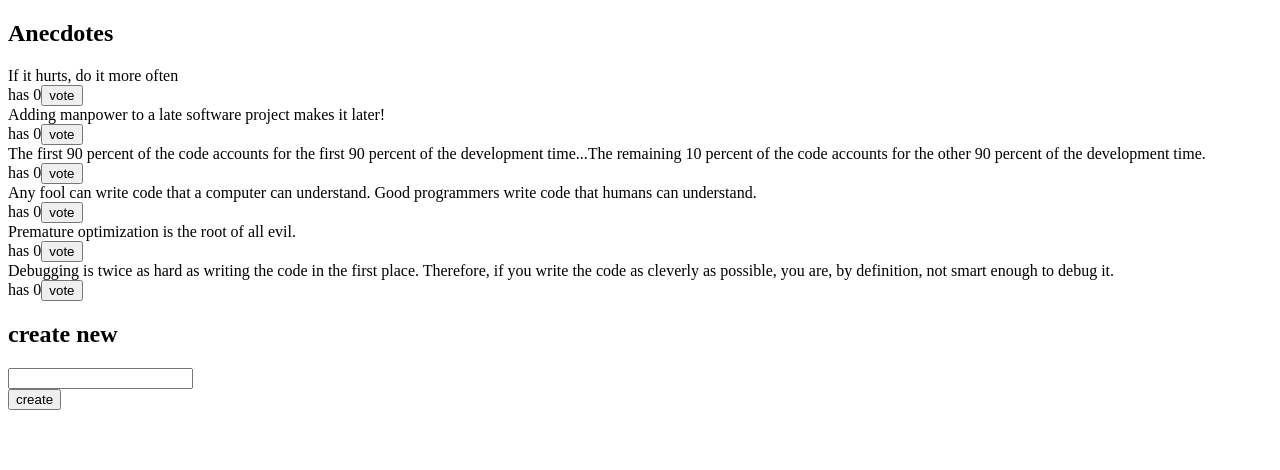
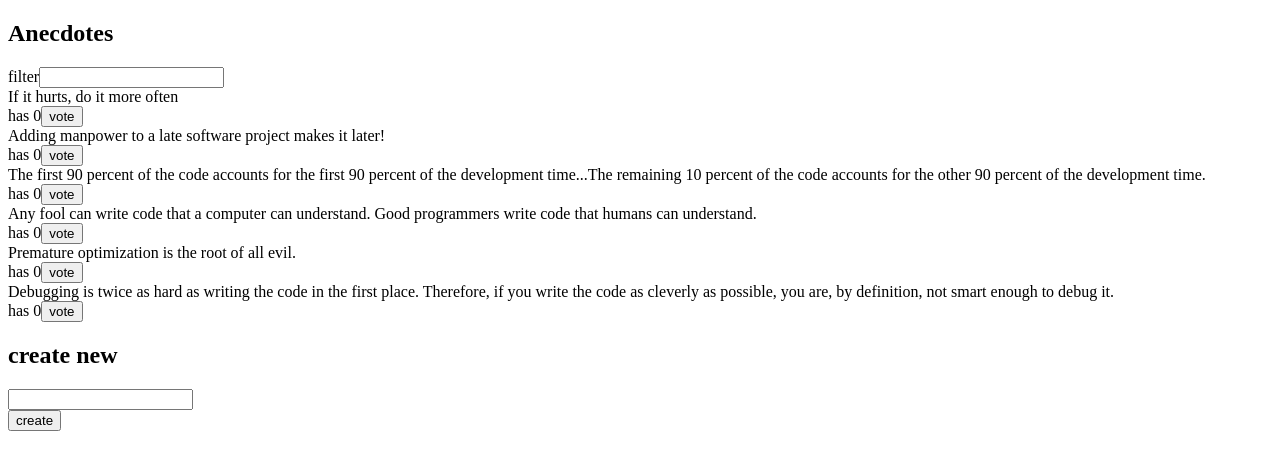
Before and after one commit to Doulos07/Full-Stack-Open-Part6, a React (Vite) app in the folder redux-anecdotes/: page / in a window 1280 px wide. Shown: the top 470 px of the page. Built offline with nearby package versions, Linux system fonts and the light colour scheme.

Commit message:
Excersice 6.9

```diff
--- a/redux-anecdotes/src/App.jsx
+++ b/redux-anecdotes/src/App.jsx
@@ -1,10 +1,12 @@
 import AnecdoteForm from "./components/AnecdoteForm";
 import AnecdoteList from "./components/AnecdoteList";
+import Filter from "./components/Filter";
 
 const App = () => {
   return (
     <div>
       <h2>Anecdotes</h2>
+      <Filter />
       <AnecdoteList />
       <AnecdoteForm />
     </div>
--- a/redux-anecdotes/src/components/AnecdoteList.jsx
+++ b/redux-anecdotes/src/components/AnecdoteList.jsx
@@ -7,7 +7,15 @@ const AnecdoteList = () => {
   };
 
   const dispatch = useDispatch();
-  const anecdotes = useSelector((state) => state);
+  const anecdotes = useSelector(({ anecdotes, filter }) => {
+    if (!filter) {
+      return anecdotes;
+    } else {
+      return anecdotes.filter((a) =>
+        a.content.toLowerCase().includes(filter.toLowerCase()),
+      );
+    }
+  });
   const anecdotesSorted = anecdotes.sort(sortedAnecdotes);
 
   const vote = (id) => {
--- /dev/null
+++ b/redux-anecdotes/src/components/Filter.jsx
@@ -0,0 +1,23 @@
+import { useSelector, useDispatch } from "react-redux";
+import { filterSetter } from "../reducers/filterReducer";
+
+const Filter = () => {
+  const filter = useSelector((state) => state.filter);
+  const dispatch = useDispatch();
+
+  console.log(filter);
+  return (
+    <div>
+      filter
+      <input
+        name="filter"
+        value={filter}
+        onChange={({ target }) => {
+          dispatch(filterSetter(target.value));
+        }}
+      />
+    </div>
+  );
+};
+
+export default Filter;
--- a/redux-anecdotes/src/main.jsx
+++ b/redux-anecdotes/src/main.jsx
@@ -1,9 +1,15 @@
 import ReactDOM from "react-dom/client";
-import { createStore } from "redux";
+import { createStore, combineReducers } from "redux";
 import { Provider } from "react-redux";
 
 import App from "./App";
-import reducer from "./reducers/anecdoteReducer";
+import anecdoteReducer from "./reducers/anecdoteReducer";
+import filterReduce from "./reducers/filterReducer";
+
+const reducer = combineReducers({
+  anecdotes: anecdoteReducer,
+  filter: filterReduce,
+});
 
 const store = createStore(reducer);
 
--- /dev/null
+++ b/redux-anecdotes/src/reducers/filterReducer.js
@@ -0,0 +1,19 @@
+const reduce = (state = "", action) => {
+  console.log("action", action);
+  switch (action.type) {
+    case "FILTER/SETTER": {
+      return action.playload;
+    }
+    default:
+      return state;
+  }
+};
+
+export const filterSetter = (filter) => {
+  return {
+    type: "FILTER/SETTER",
+    playload: filter,
+  };
+};
+
+export default reduce;
```
